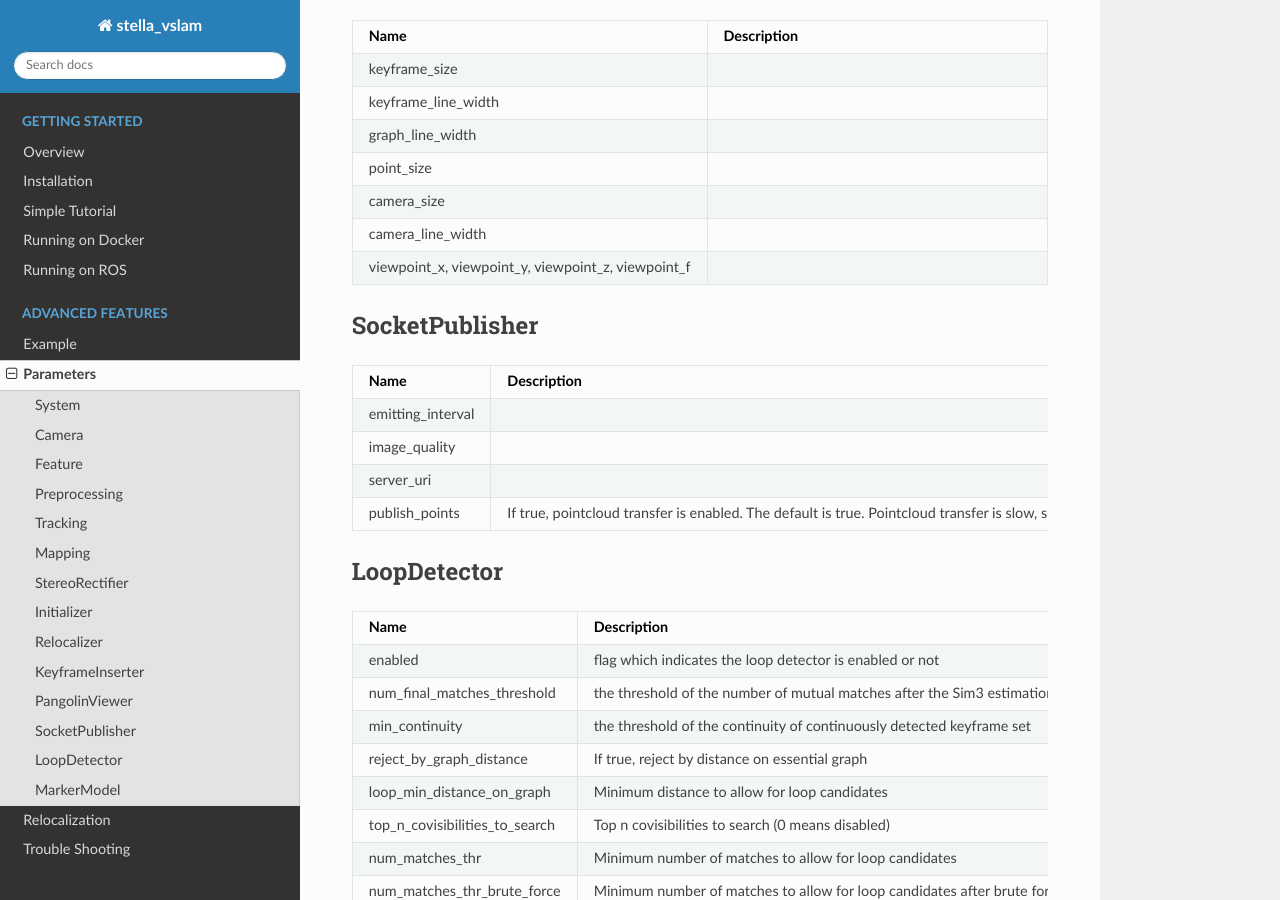
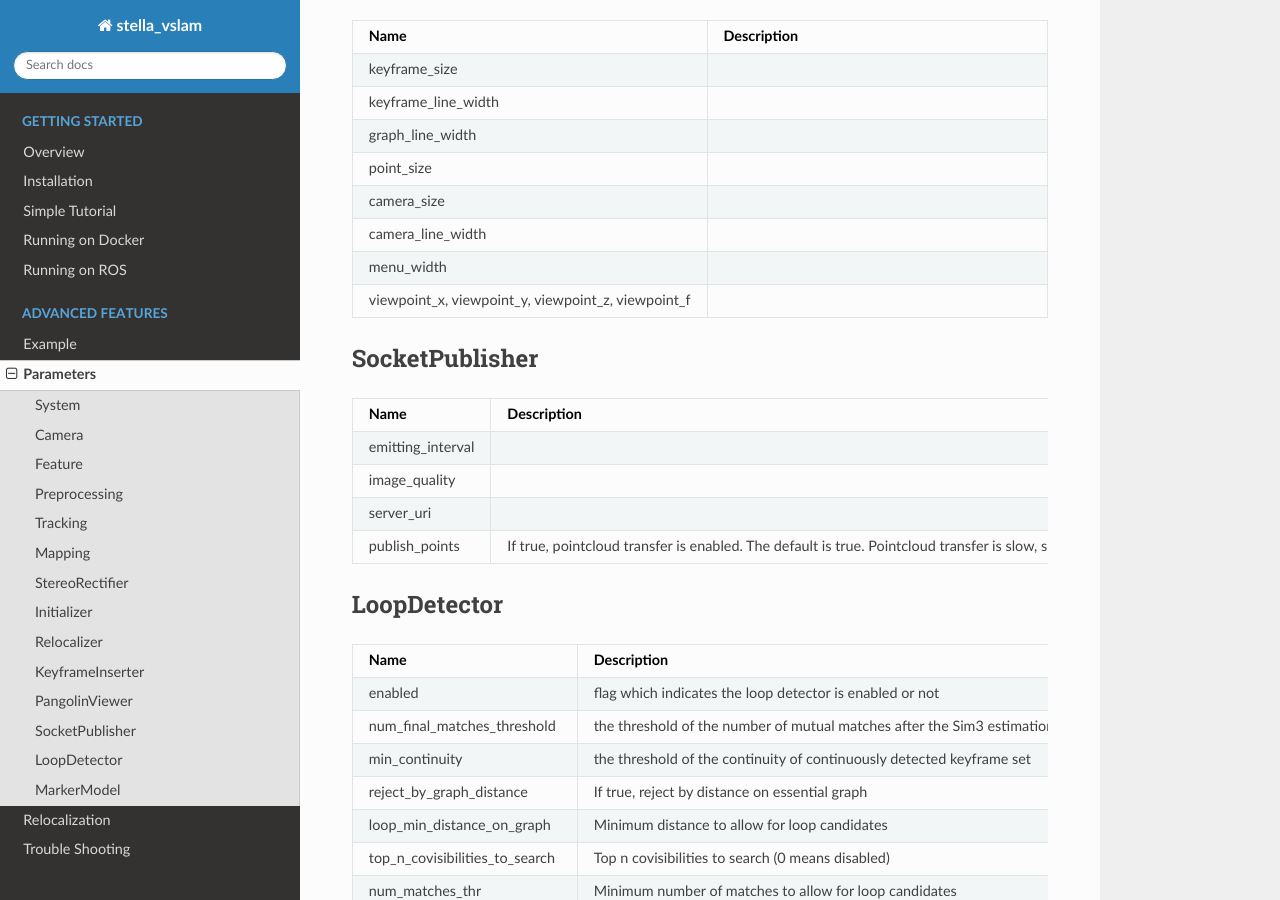
Before and after one commit to stella-cv/docs, a Sphinx documentation site: the page built from docs/parameters.rst, in a window 1280 px wide and 900 px high, scrolled down 2920 px. Built offline with Sphinx 7.4.7 and the Read the Docs theme 2.0.0, drawn with Linux system fonts in a browser that asks for light colours.

Commit message:
Add menu_width

```diff
--- a/docs/parameters.rst
+++ b/docs/parameters.rst
@@ -247,6 +247,8 @@
       -
     * - camera_line_width
       -
+    * - menu_width
+      -
     * - viewpoint_x, viewpoint_y, viewpoint_z, viewpoint_f
       -
 
```
